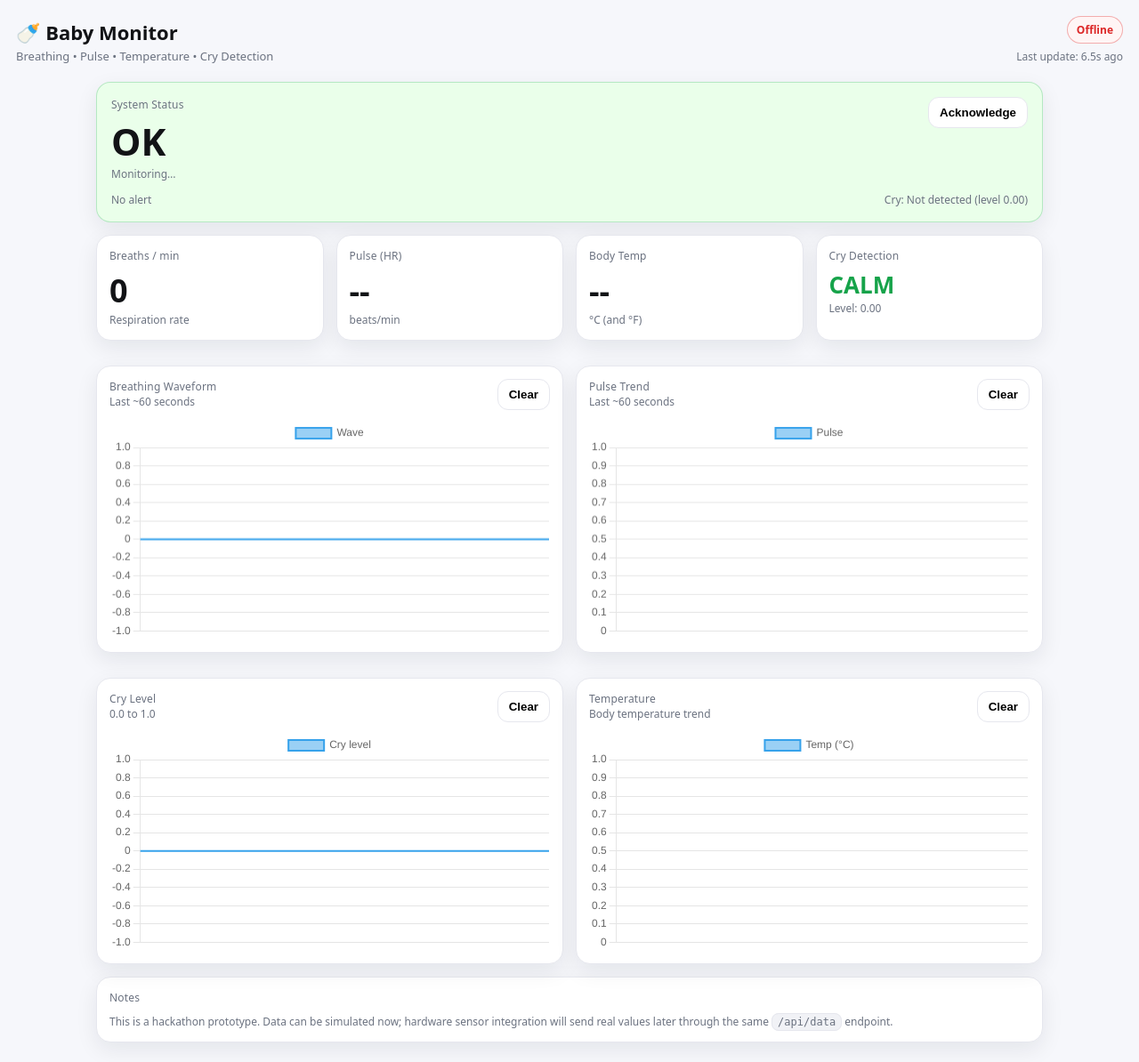
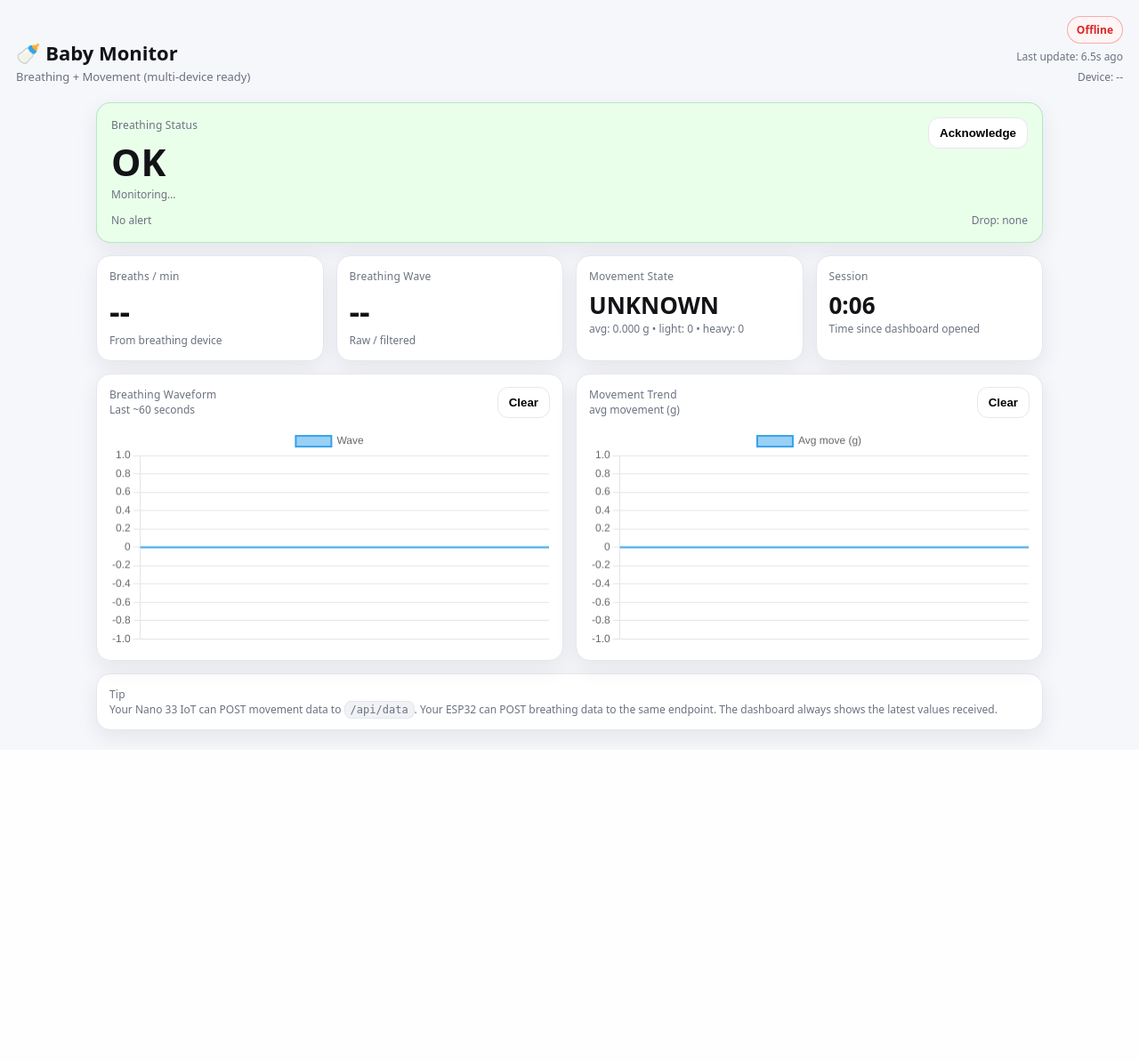
Before and after one commit to Phap-James-Nguyen/babymonitor, a Django app: page / in a window 1280 px wide. Shown: the whole page at 89% size. After the commit the page ends 837 px from the top, so only its background shows below. Run offline with Django 5.2, Linux system fonts and the light colour scheme.

Commit message:
2:movement state

```diff
--- a/monitor/templates/monitor/index.html
+++ b/monitor/templates/monitor/index.html
@@ -4,21 +4,22 @@
 <head>
   <meta charset="utf-8"/>
   <meta name="viewport" content="width=device-width,initial-scale=1"/>
-  <title>Baby Monitor</title>
+  <title>Baby Monitor Dashboard</title>
   <link rel="stylesheet" href="{% static 'monitor/app.css' %}">
   <script src="https://cdn.jsdelivr.net/npm/chart.js"></script>
 </head>
 
 <body>
   <header class="header">
-    <div>
+    <div class="header-left">
       <div class="title">🍼 Baby Monitor</div>
-      <div class="subtitle">Breathing • Pulse • Temperature • Cry Detection</div>
+      <div class="subtitle">Breathing + Movement (multi-device ready)</div>
     </div>
 
     <div class="header-right">
       <div id="connBadge" class="badge badge-warn">Connecting…</div>
       <div class="tiny" id="lastUpdated">Last update: --</div>
+      <div class="tiny muted" id="deviceId">Device: --</div>
     </div>
   </header>
 
@@ -27,46 +28,47 @@
     <section id="statusCard" class="status status-ok">
       <div class="status-top">
         <div>
-          <div class="label">System Status</div>
+          <div class="label">Breathing Status</div>
           <div id="statusText" class="status-text">OK</div>
           <div id="statusSub" class="tiny">Waiting for data…</div>
         </div>
-
         <div class="status-actions">
           <button id="ackBtn" class="btn">Acknowledge</button>
         </div>
       </div>
-
       <div class="status-bottom">
         <div class="mini" id="alertTimer">No alert</div>
-        <div class="mini" id="cryBanner">Cry: --</div>
+        <div class="mini" id="dropBanner">Drop: --</div>
       </div>
     </section>
 
-    <!-- METRICS GRID -->
+    <!-- METRICS -->
     <section class="grid">
       <div class="card">
         <div class="label">Breaths / min</div>
         <div class="metric" id="bpm">--</div>
-        <div class="tiny">Respiration rate</div>
+        <div class="tiny">From breathing device</div>
       </div>
 
       <div class="card">
-        <div class="label">Pulse (HR)</div>
-        <div class="metric" id="pulse">--</div>
-        <div class="tiny">beats/min</div>
+        <div class="label">Breathing Wave</div>
+        <div class="metric" id="wave">--</div>
+        <div class="tiny">Raw / filtered</div>
       </div>
 
       <div class="card">
-        <div class="label">Body Temp</div>
-        <div class="metric" id="temp">--</div>
-        <div class="tiny">°C (and °F)</div>
+        <div class="label">Movement State</div>
+        <div class="metric small" id="moveState">--</div>
+        <div class="tiny">
+          avg: <span id="avgMove">--</span> g • light: <span id="lightCnt">--</span> • heavy: <span id="heavyCnt">--</span>
+        </div>
+        <div class="tiny" id="dropBadge"></div>
       </div>
 
       <div class="card">
-        <div class="label">Cry Detection</div>
-        <div class="metric small" id="crying">--</div>
-        <div class="tiny">Level: <span id="cryLevel">--</span></div>
+        <div class="label">Session</div>
+        <div class="metric small" id="sessionTime">0:00</div>
+        <div class="tiny">Time since dashboard opened</div>
       </div>
     </section>
 
@@ -86,72 +88,68 @@
       <div class="card">
         <div class="card-head">
           <div>
-            <div class="label">Pulse Trend</div>
-            <div class="tiny">Last ~60 seconds</div>
+            <div class="label">Movement Trend</div>
+            <div class="tiny">avg movement (g)</div>
           </div>
-          <button id="clearPulse" class="btn btn-ghost">Clear</button>
+          <button id="clearMove" class="btn btn-ghost">Clear</button>
         </div>
-        <canvas id="pulseChart"></canvas>
-      </div>
-
-      <div class="card">
-        <div class="card-head">
-          <div>
-            <div class="label">Cry Level</div>
-            <div class="tiny">0.0 to 1.0</div>
-          </div>
-          <button id="clearCry" class="btn btn-ghost">Clear</button>
-        </div>
-        <canvas id="cryChart"></canvas>
-      </div>
-
-      <div class="card">
-        <div class="card-head">
-          <div>
-            <div class="label">Temperature</div>
-            <div class="tiny">Body temperature trend</div>
-          </div>
-          <button id="clearTemp" class="btn btn-ghost">Clear</button>
-        </div>
-        <canvas id="tempChart"></canvas>
+        <canvas id="moveChart"></canvas>
       </div>
     </section>
 
     <div class="card">
-      <div class="label">Notes</div>
+      <div class="label">Tip</div>
       <div class="tiny muted">
-        This is a hackathon prototype. Data can be simulated now; hardware sensor integration will send real values later through the same <code>/api/data</code> endpoint.
+        Your Nano 33 IoT can POST movement data to <code>/api/data</code>. Your ESP32 can POST breathing data to the same endpoint.
+        The dashboard always shows the latest values received.
       </div>
     </div>
   </main>
 
 <script>
-  // ------- Helpers -------
   const $ = (id) => document.getElementById(id);
 
+  // --- acknowledge alert for 8s ---
   let acknowledgedUntil = 0;
   $("ackBtn").onclick = () => {
     acknowledgedUntil = Date.now() + 8000;
     $("statusSub").textContent = "Alert acknowledged (silenced for 8s).";
   };
 
+  // --- session timer ---
+  const startMs = Date.now();
+  setInterval(() => {
+    const s = Math.floor((Date.now() - startMs) / 1000);
+    const mm = Math.floor(s / 60);
+    const ss = String(s % 60).padStart(2, "0");
+    $("sessionTime").textContent = `${mm}:${ss}`;
+  }, 500);
+
+  // --- connection badge ---
   function setConn(state) {
-    const badge = $("connBadge");
-    if (state === "ok") { badge.className="badge badge-ok"; badge.textContent="Connected"; }
-    else if (state === "stale") { badge.className="badge badge-warn"; badge.textContent="Stale data"; }
-    else { badge.className="badge badge-bad"; badge.textContent="Offline"; }
+    if (state === "ok") {
+      $("connBadge").className = "badge badge-ok";
+      $("connBadge").textContent = "Connected";
+    } else if (state === "stale") {
+      $("connBadge").className = "badge badge-warn";
+      $("connBadge").textContent = "Stale data";
+    } else {
+      $("connBadge").className = "badge badge-bad";
+      $("connBadge").textContent = "Offline";
+    }
   }
 
   function updateLastUpdated(tsSeconds) {
     const ageMs = Date.now() - (tsSeconds * 1000);
     const ageSec = Math.max(0, ageMs / 1000);
     $("lastUpdated").textContent = `Last update: ${ageSec.toFixed(1)}s ago`;
-    if (ageSec < 2) setConn("ok");
-    else if (ageSec < 6) setConn("stale");
+
+    if (ageSec < 2.0) setConn("ok");
+    else if (ageSec < 6.0) setConn("stale");
     else setConn("offline");
   }
 
-  // ------- Charts setup -------
+  // --- charts helpers ---
   function makeChart(canvasId, label) {
     const ctx = document.getElementById(canvasId).getContext("2d");
     const labels = [];
@@ -171,20 +169,17 @@
     series.chart.update();
   }
 
-  const waveSeries  = makeChart("waveChart", "Wave");
-  const pulseSeries = makeChart("pulseChart", "Pulse");
-  const crySeries   = makeChart("cryChart", "Cry level");
-  const tempSeries  = makeChart("tempChart", "Temp (°C)");
+  const waveSeries = makeChart("waveChart", "Wave");
+  const moveSeries = makeChart("moveChart", "Avg move (g)");
 
-  $("clearWave").onclick  = () => { waveSeries.labels.length=0; waveSeries.points.length=0; waveSeries.chart.update(); };
-  $("clearPulse").onclick = () => { pulseSeries.labels.length=0; pulseSeries.points.length=0; pulseSeries.chart.update(); };
-  $("clearCry").onclick   = () => { crySeries.labels.length=0; crySeries.points.length=0; crySeries.chart.update(); };
-  $("clearTemp").onclick  = () => { tempSeries.labels.length=0; tempSeries.points.length=0; tempSeries.chart.update(); };
+  $("clearWave").onclick = () => { waveSeries.labels.length=0; waveSeries.points.length=0; waveSeries.chart.update(); };
+  $("clearMove").onclick = () => { moveSeries.labels.length=0; moveSeries.points.length=0; moveSeries.chart.update(); };
 
-  // ------- Alert timer -------
+  // --- alert timer ---
   let alertStartMs = null;
   function updateAlertUI(isAlert) {
     const silenced = Date.now() < acknowledgedUntil;
+
     if (isAlert && !silenced) {
       $("statusCard").className = "status status-alert";
       $("statusText").textContent = "ALERT";
@@ -201,42 +196,46 @@
     }
   }
 
-  // ------- Poll loop -------
+  // --- poll loop ---
   async function poll() {
     try {
       const r = await fetch("/api/latest", { cache: "no-store" });
       const d = await r.json();
 
-      // metrics
-      $("bpm").textContent = isFinite(d.bpm) ? Math.round(d.bpm) : "--";
-      $("pulse").textContent = (d.pulse === null || d.pulse === undefined) ? "--" : Math.round(d.pulse);
+      if (typeof d.ts === "number") updateLastUpdated(d.ts);
 
-      // temp C + F
-      if (d.temp_c === null || d.temp_c === undefined) {
-        $("temp").textContent = "--";
+      $("deviceId").textContent = `Device: ${d.device_id ?? "--"}`;
+
+      // breathing metrics (may be 0 if movement-only device is posting)
+      $("bpm").textContent = (d.bpm ?? 0) ? Math.round(d.bpm) : "--";
+      $("wave").textContent = (d.wave ?? 0) ? Math.round(d.wave) : "--";
+
+      // movement metrics
+      const ms = (d.movement_state ?? "UNKNOWN").toUpperCase();
+      $("moveState").textContent = ms;
+
+      const avgMove = Number(d.avg_move_g ?? 0);
+      $("avgMove").textContent = avgMove.toFixed(3);
+      $("lightCnt").textContent = d.light_events ?? 0;
+      $("heavyCnt").textContent = d.heavy_events ?? 0;
+
+      // drop UI
+      if (d.drop) {
+        $("dropBadge").textContent = "⚠️ DROP detected!";
+        $("dropBadge").style.color = "#dc2626";
+        $("dropBanner").textContent = "Drop: DETECTED";
       } else {
-        const c = Number(d.temp_c);
-        const f = (c * 9/5) + 32;
-        $("temp").textContent = `${c.toFixed(1)}°C  (${f.toFixed(1)}°F)`;
+        $("dropBadge").textContent = "";
+        $("dropBanner").textContent = "Drop: none";
       }
 
-      // cry
-      const crying = !!d.crying;
-      $("crying").textContent = crying ? "CRYING" : "CALM";
-      $("crying").className = crying ? "metric small metric-bad" : "metric small metric-ok";
-      const lvl = (d.cry_level === null || d.cry_level === undefined) ? 0 : Number(d.cry_level);
-      $("cryLevel").textContent = lvl.toFixed(2);
-      $("cryBanner").textContent = `Cry: ${crying ? "Detected" : "Not detected"} (level ${lvl.toFixed(2)})`;
-
-      // charts (only push if ts exists)
+      // charts
       if (typeof d.ts === "number") {
-        updateLastUpdated(d.ts);
-        pushPoint(waveSeries, d.ts, Number(d.wave));
-        if (d.pulse !== null && d.pulse !== undefined) pushPoint(pulseSeries, d.ts, Number(d.pulse));
-        pushPoint(crySeries, d.ts, lvl);
-        if (d.temp_c !== null && d.temp_c !== undefined) pushPoint(tempSeries, d.ts, Number(d.temp_c));
+        if (d.wave !== undefined && d.wave !== null) pushPoint(waveSeries, d.ts, Number(d.wave));
+        pushPoint(moveSeries, d.ts, avgMove);
       }
 
+      // breathing alert
       updateAlertUI(d.status === "ALERT");
 
     } catch (e) {
--- a/monitor/views.py
+++ b/monitor/views.py
@@ -6,95 +6,79 @@ from django.views.decorators.csrf import csrf_exempt
 from .state import latest
 
 def index(request):
-    return render(request, "monitor/index.html") #rendering the index.html page. Home page
+    return render(request, "monitor/index.html")
 
 def api_latest(request):
-    return JsonResponse(latest) #return latest sensor reading. polls every 0.5 sec
-
-
-# This api_latest function will responds with a JSON format something like this
-# { "ts": 1690000000.0, "wave": 0.5, "bpm": 120.0, "status": "OK" }
-
-
-
-
-
-
-
-# THis method will receive new sensor data from the device(ESP32)
+    return JsonResponse(latest)
 
 @csrf_exempt
 def api_data(request):
     if request.method != "POST":
         return HttpResponseBadRequest("POST only")
 
-    # This endpoint exists so ESP32 can send readings POST /api/data.
-    # ^ we only allow POST method. If it's not POST, we return 400 Bad Request.
-
     try:
         body = json.loads(request.body.decode("utf-8"))
     except Exception:
         return HttpResponseBadRequest("Invalid JSON")
 
+    # Optional: device id (recommended when multiple devices post)
+    device_id = body.get("device_id", None)
+    if device_id is not None:
+        latest["device_id"] = str(device_id)
 
-    try:
-        body = json.loads(request.body.decode("utf-8"))
-        wave = float(body.get("wave"))
-        bpm = float(body.get("bpm"))
-        status = str(body.get("status"))
+    latest["ts"] = time.time()  # mark update time
+
+    # ---- Breathing fields (optional) ----
+    if "wave" in body:
+        try:
+            latest["wave"] = float(body["wave"])
+        except Exception:
+            return HttpResponseBadRequest("wave must be a number")
+
+    if "bpm" in body:
+        try:
+            latest["bpm"] = float(body["bpm"])
+        except Exception:
+            return HttpResponseBadRequest("bpm must be a number")
+
+    if "status" in body:
+        status = str(body["status"])
         if status not in ("OK", "ALERT"):
             return HttpResponseBadRequest("status must be OK or ALERT")
-    except Exception:
-        return HttpResponseBadRequest("Invalid JSON payload. Expected {wave,bpm,status}")
+        latest["status"] = status
 
-    # ^ We expect the device to send a JSON payload with wave, bpm, and status.
-    # # We parse it and validate it. If it's invalid, we return 400 Bad Request.
+    # ---- Movement fields (NEW, optional) ----
+    if "movement_state" in body:
+        latest["movement_state"] = str(body["movement_state"]).upper()
 
+    if "avg_move_g" in body:
+        try:
+            latest["avg_move_g"] = float(body["avg_move_g"])
+        except Exception:
+            return HttpResponseBadRequest("avg_move_g must be a number")
 
-     # Optional extras
-    pulse = body.get("pulse", None)
-    temp_c = body.get("temp_c", None)
-    cry_level = body.get("cry_level", None)
-    crying = body.get("crying", None)
+    if "light_events" in body:
+        try:
+            latest["light_events"] = int(body["light_events"])
+        except Exception:
+            return HttpResponseBadRequest("light_events must be an int")
 
-    # Validate optional fields if provided
-    try:
-        if pulse is not None:
-            pulse = float(pulse)
-        if temp_c is not None:
-            temp_c = float(temp_c)
-        if cry_level is not None:
-            cry_level = float(cry_level)
-            if cry_level < 0: cry_level = 0.0
-            if cry_level > 1: cry_level = 1.0
-        if crying is not None:
-            crying = bool(crying)
-    except Exception:
-        return HttpResponseBadRequest("Optional fields invalid types")
+    if "heavy_events" in body:
+        try:
+            latest["heavy_events"] = int(body["heavy_events"])
+        except Exception:
+            return HttpResponseBadRequest("heavy_events must be an int")
 
-
-
-
-
-
-
-
-    #Replaces last readings with new ones
-
-
-    latest["ts"] = time.time()
-    latest["wave"] = wave
-    latest["bpm"] = bpm
-    latest["status"] = status
-
-
-
-
-    latest["pulse"] = pulse
-    latest["temp_c"] = temp_c
-    latest["cry_level"] = cry_level if cry_level is not None else latest.get("cry_level", 0.0)
-    latest["crying"] = crying if crying is not None else latest.get("crying", False)
-
-
+    if "drop" in body:
+        # body["drop"] could be true/false, 0/1, "true"/"false"
+        drop_val = body["drop"]
+        if isinstance(drop_val, bool):
+            latest["drop"] = drop_val
+        elif isinstance(drop_val, (int, float)):
+            latest["drop"] = (drop_val != 0)
+        elif isinstance(drop_val, str):
+            latest["drop"] = drop_val.strip().lower() in ("true", "1", "yes", "y")
+        else:
+            return HttpResponseBadRequest("drop must be boolean-like")
 
     return JsonResponse({"ok": True})
--- a/static/monitor/app.css
+++ b/static/monitor/app.css
@@ -10,9 +10,9 @@
   --ok-bg:#eaffea;
 
   --warn:#f59e0b;
+  --bad:#dc2626;
+
   --warn-bg:#fff7e6;
-
-  --bad:#dc2626;
   --bad-bg:#ffecec;
 }
 
@@ -37,7 +37,7 @@ body{
 
 .header-right{ display:flex; flex-direction:column; align-items:flex-end; gap:6px; }
 .tiny{ font-size:12px; color:var(--muted); }
-.muted{ margin-top:10px; }
+.muted{ color: var(--muted); }
 
 .container{
   padding: 0 18px 22px 18px;
@@ -82,8 +82,15 @@ body{
   gap: 14px;
 }
 
+.grid-2{
+  display:grid;
+  grid-template-columns: repeat(2, minmax(0,1fr));
+  gap: 14px;
+}
+
 @media (max-width: 980px){
   .grid{ grid-template-columns: repeat(2, minmax(0,1fr)); }
+  .grid-2{ grid-template-columns: 1fr; }
 }
 @media (max-width: 520px){
   .grid{ grid-template-columns: 1fr; }
@@ -175,33 +182,9 @@ body{
   background: transparent;
 }
 
-.controls{
-  display:flex;
-  gap:10px;
-  align-items:center;
-  flex-wrap:wrap;
+code{
+  background:#f1f2f6;
+  padding:2px 6px;
+  border-radius:8px;
+  border:1px solid var(--border);
 }
-
-.toggle{
-  display:flex;
-  gap:8px;
-  align-items:center;
-  font-size:12px;
-  color: var(--muted);
-}
-
-
-
-.grid-2{
-  display:grid;
-  grid-template-columns: repeat(2, minmax(0,1fr));
-  gap: 14px;
-  margin-top: 14px;
-}
-@media (max-width: 980px){
-  .grid-2{ grid-template-columns: 1fr; }
-}
-
-.metric-ok{ color: var(--ok); }
-.metric-bad{ color: var(--bad); }
-code{ background:#f1f2f6; padding:2px 6px; border-radius:8px; border:1px solid var(--border); }
```
Also changed, not shown: monitor/state.py (+7 -0 lines), 1 other file.
